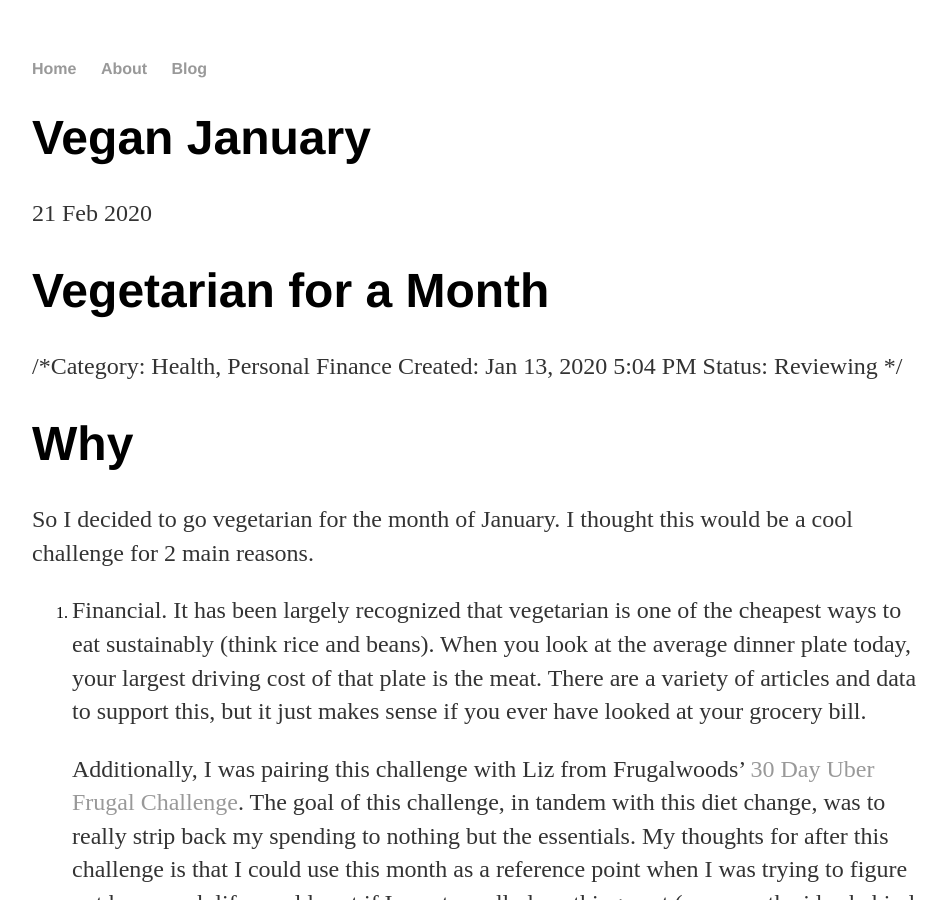
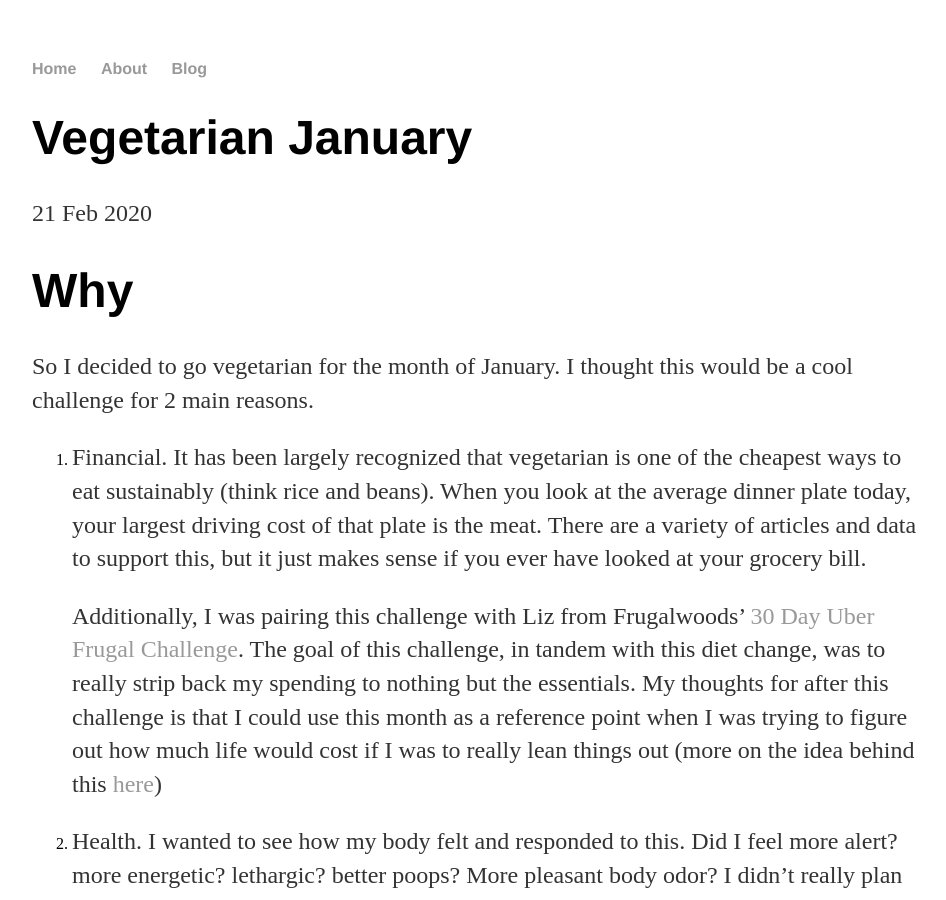
Before and after one commit to dalton-kuehl/dalton-kuehl.github.io, a Jekyll site: the page built from _posts/2020-02-21-vegan.md, in a window 1280 px wide and 900 px high. Shown: the whole window, without its empty margins (160-1106 px from the left). Built offline with Jekyll 4.4.1, drawn with Linux system fonts in a browser that asks for light colours; comment, search, counter and statistics services are not loaded.

Commit message:
Update 2020-02-21-vegan.md

```diff
--- a/_posts/2020-02-21-vegan.md
+++ b/_posts/2020-02-21-vegan.md
@@ -1,14 +1,14 @@
 ---
 layout: post
-title: "Vegan January"
+title: "Vegetarian January"
 date: 2020-02-21
 ---
-# Vegetarian for a Month
+<!---# Vegetarian for a Month
 
-/*Category: Health, Personal Finance
+<!---Category: Health, Personal Finance
 Created: Jan 13, 2020 5:04 PM
 Status: Reviewing
-*/
+-->
 # Why
 
 So I decided to go vegetarian for the month of January. I thought this would be a cool challenge for 2 main reasons.
```
